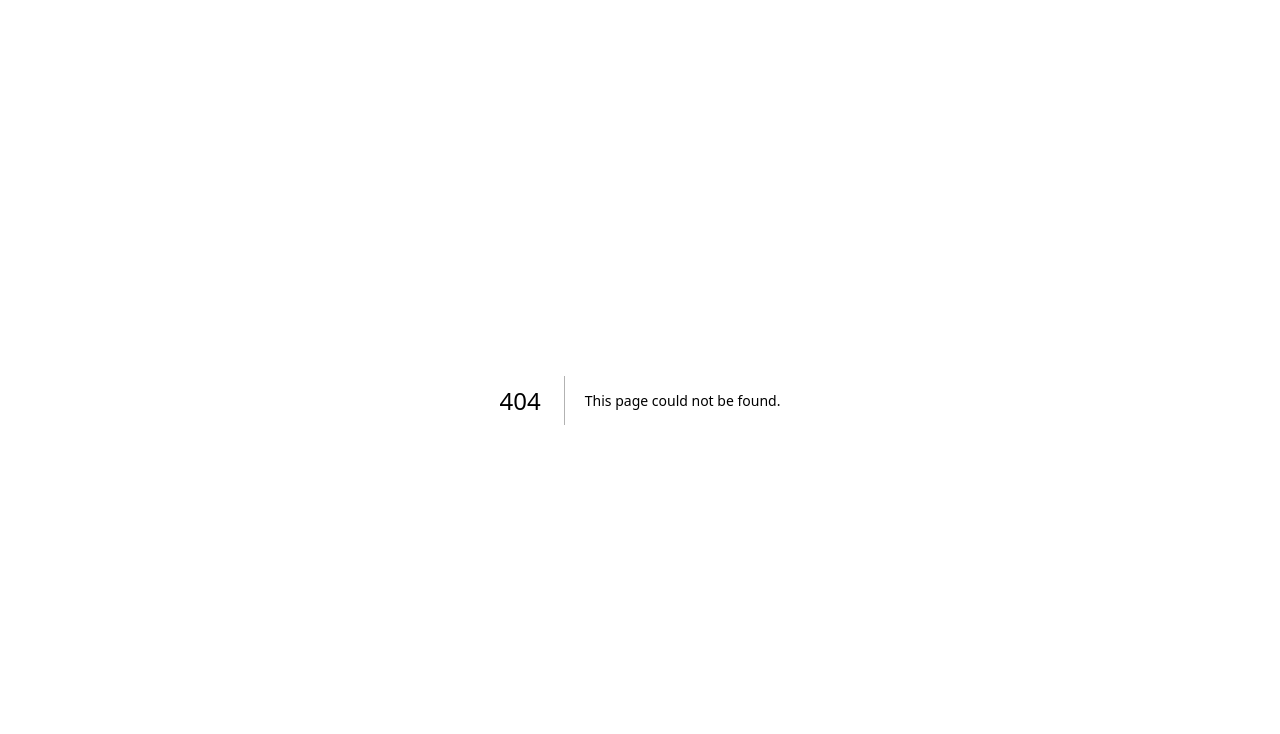
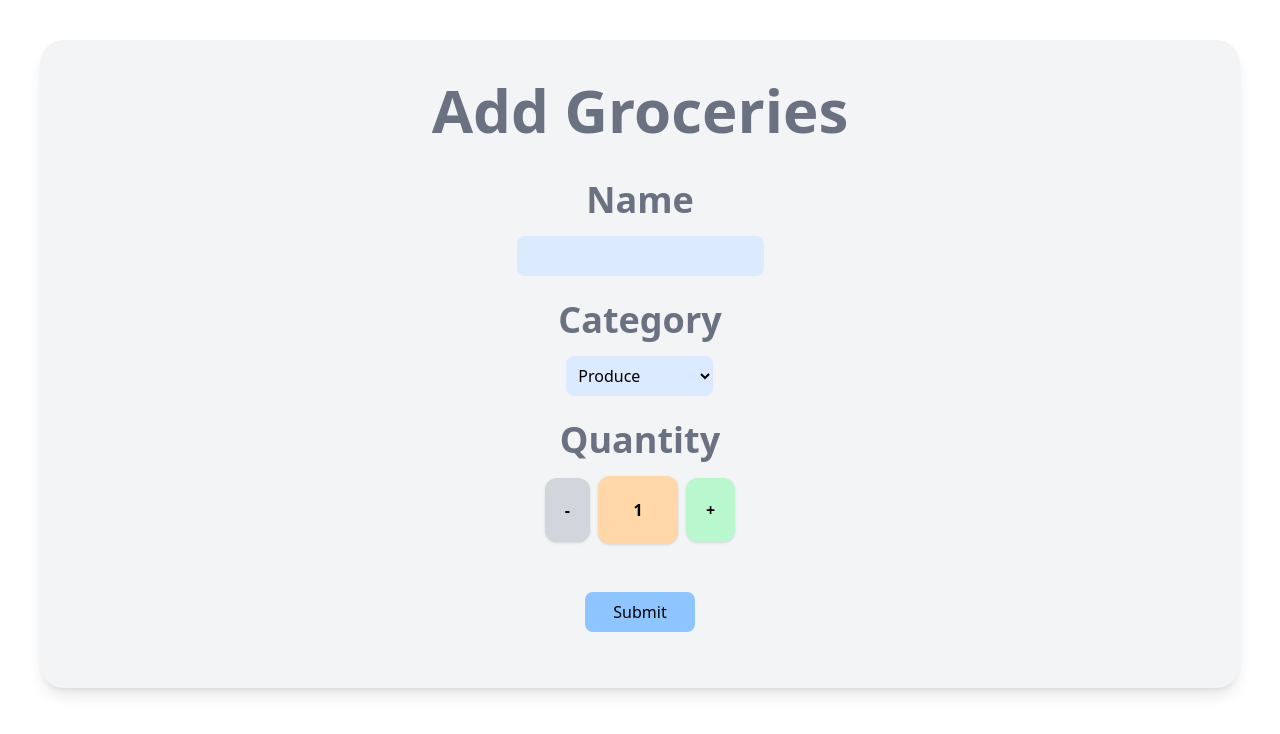
Before and after one commit to datdo13a/cprg306-assignments, a Next.js app: page /week-5 in a window 1280 px wide. Before the commit this address had no page. Shown: the top 734 px of the page. Built offline with nearby package versions, Linux system fonts and the light colour scheme.

Commit message:
Week-5
Added week-5 page.js

Combined week-4 quantity with week-5 (name + category)

```diff
--- a/app/page.js
+++ b/app/page.js
@@ -9,6 +9,7 @@ function HomePage() {
         <li><Link href="/week-2" className="hover:text-blue-400 hover:underline">Week 2: Student Info</Link></li>
         <li><Link href="/week-3" className="hover:text-blue-400 hover:underline">Week 3: Item List</Link></li>
         <li><Link href="/week-4" className="hover:text-blue-400 hover:underline">Week 4: New Item</Link></li>
+        <li><Link href="/week-5" className="hover:text-blue-400 hover:underline">Week 5: Interactivity Form</Link></li>
       </ul>
     </div>
   )
--- /dev/null
+++ b/app/week-5/new-item.js
@@ -0,0 +1,125 @@
+"use client"
+import { useState } from "react";
+
+export function NewItem() {
+    // Quantity state and handlers
+    const [quantity, setQuantity] = useState(1);
+    const increment = () => {
+        if (quantity < 20) {
+            setQuantity(quantity + 1);
+            return;
+        }
+    }
+    const decrement = () => {
+        if (quantity > 1) {
+            setQuantity(quantity - 1);
+            return;
+        }
+    }
+    // Name and Category state and handlers
+    const [name, setName] = useState("");
+    const [category, setCategory] = useState("Produce");
+
+    // Handlers for form inputs
+    const handleNameChange = (e) => {
+        setName(e.target.value);
+    }
+    const handleCategoryChange = (e) => {
+        setCategory(e.target.value);
+    }
+    const handleQuantityChange = (e) => {
+        setQuantity(e.target.value);
+    }
+
+    // Form submission handler
+    // creates a food object and resets the form after submission
+    const handleSubmit = (e) => {
+        e.preventDefault();
+
+        const foodObj = {
+            name: name,
+            category: category,
+            quantity: quantity
+        }
+        alert(`Grocery Added!\nItem: ${name}\nCategory: ${category}\nQuantity: ${quantity}`);
+
+        setCategory("Produce");
+        setName("");
+        setQuantity(1);
+    }
+
+    // Dynamic button styles
+    const buttonStyles = (colour) => {
+    const colourClasses = {
+        red: 'bg-red-200 hover:bg-red-300 active:bg-red-400',
+        green: 'bg-green-200 hover:bg-green-300 active:bg-green-400'
+    };
+
+    return `"m-5 p-5 h-16 rounded-xl shadow-sm font-bold cursor-pointer disabled:bg-gray-300 disabled:cursor-not-allowed ${colourClasses[colour]}"`;
+};
+
+return (
+    <div className="bg-gray-100 p-10 m-10 rounded-3xl shadow-lg flex flex-col items-center justify-center">
+        <h1 className="mb-2 text-6xl font-bold text-gray-500 mb-10">Add Groceries</h1>
+
+        {/* Text input for name */}
+        <div>
+            <div className="justify-center flex">
+                <label className="mb-2 text-4xl font-bold text-gray-500">Name</label>
+            </div>
+
+            <input type="text" onChange={handleNameChange} value={name} className="bg-blue-100 rounded-lg p-2 m-2 mb-6"></input>
+        </div>
+
+        {/* Dropdown for category */}
+        <div>
+            <div className="justify-center flex">
+                <label className="mb-2 text-4xl font-bold text-gray-500">Category</label>
+            </div>
+
+            <select className="bg-blue-100 rounded-lg p-2 m-2 mb-6" value={category} onChange={handleCategoryChange}>
+                <option value="Produce">Produce</option>
+                <option value="Dairy">Dairy</option>
+                <option value="Bakery">Meat</option>
+                <option value="Meat">Pantry</option>
+                <option value="Frozen Foods">Frozen Foods</option>
+                <option value="Canned Goods">Canned Goods</option>
+                <option value="Dry Goods">Dry Goods</option>
+                <option value="Beverages">Beverages</option>
+                <option value="Snacks">Snacks</option>
+                <option value="Household">Household</option>
+                <option value="Other">Other</option>
+            </select>
+        </div>
+
+        {/* Quantity selector */}
+        <div className="mb-2 text-4xl font-bold text-gray-500">
+            <p>Quantity</p>
+        </div>
+        <div className="flex flex-wrap items-center justify-center mb-6">
+            <button className={buttonStyles('red')} disabled={quantity === 1} onClick={decrement}>
+                -
+            </button>
+            <button className="bg-orange-200 w-20 h-17 m-2 rounded-xl shadow-sm font-bold width-25">
+                {quantity}
+            </button>
+            <button className={buttonStyles('green')} disabled={quantity === 20} onClick={increment}>
+                +
+            </button>
+        </div>
+
+        {/* Submit button */}
+        <div>
+            <button className="bg-blue-300 rounded-lg pl-7 pr-7 pt-2 pb-2 m-4 hover:bg-blue-400 active:bg-blue-500" onClick={handleSubmit}>Submit</button>
+        </div>
+
+        {/* <div>
+            <p>Debugging bag</p>
+            <p>Name: {name}</p>
+            <p>Category: {category}</p>
+            <p>Quantity: {quantity}</p>
+        </div> */}
+    </div>
+)
+
+}
--- /dev/null
+++ b/app/week-5/page.js
@@ -0,0 +1,11 @@
+"use client"
+import { NewItem } from "./new-item";
+
+export default function Page () {
+
+    return (
+        <div>
+            <NewItem />
+        </div>
+    )
+}
```
